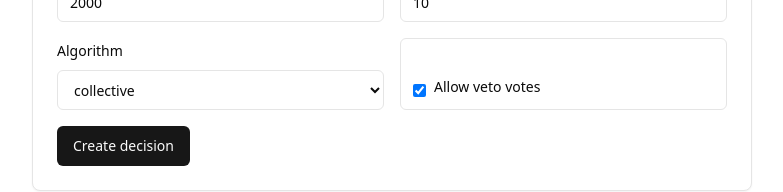
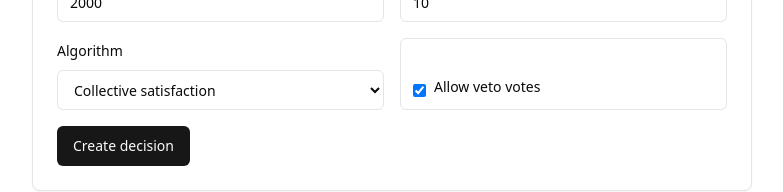
Before and after one commit to NicAndVic/unanimy, a Next.js app in the folder web/: page /create in a window 1280 px wide. Shown: the part 423-615 px from the top of the page, without its empty margins (248-1031 px from the left). Built offline with nearby package versions, Linux system fonts and the light colour scheme.

Commit message:
Update create algorithm dropdown labels and keep native select

```diff
--- a/web/src/app/create/page.tsx
+++ b/web/src/app/create/page.tsx
@@ -119,8 +119,8 @@ export default function CreatePage() {
                   onChange={(event) => setAlgorithm(event.target.value as "collective" | "most_satisfied")}
                   className="h-10 w-full rounded-md border bg-background px-3 text-sm"
                 >
-                  <option value="collective">collective</option>
-                  <option value="most_satisfied">most_satisfied</option>
+                  <option value="collective">Collective satisfaction</option>
+                  <option value="most_satisfied">Most people satisfied</option>
                 </select>
               </div>
               <label className="flex items-end gap-2 rounded-md border p-3 text-sm">
```
